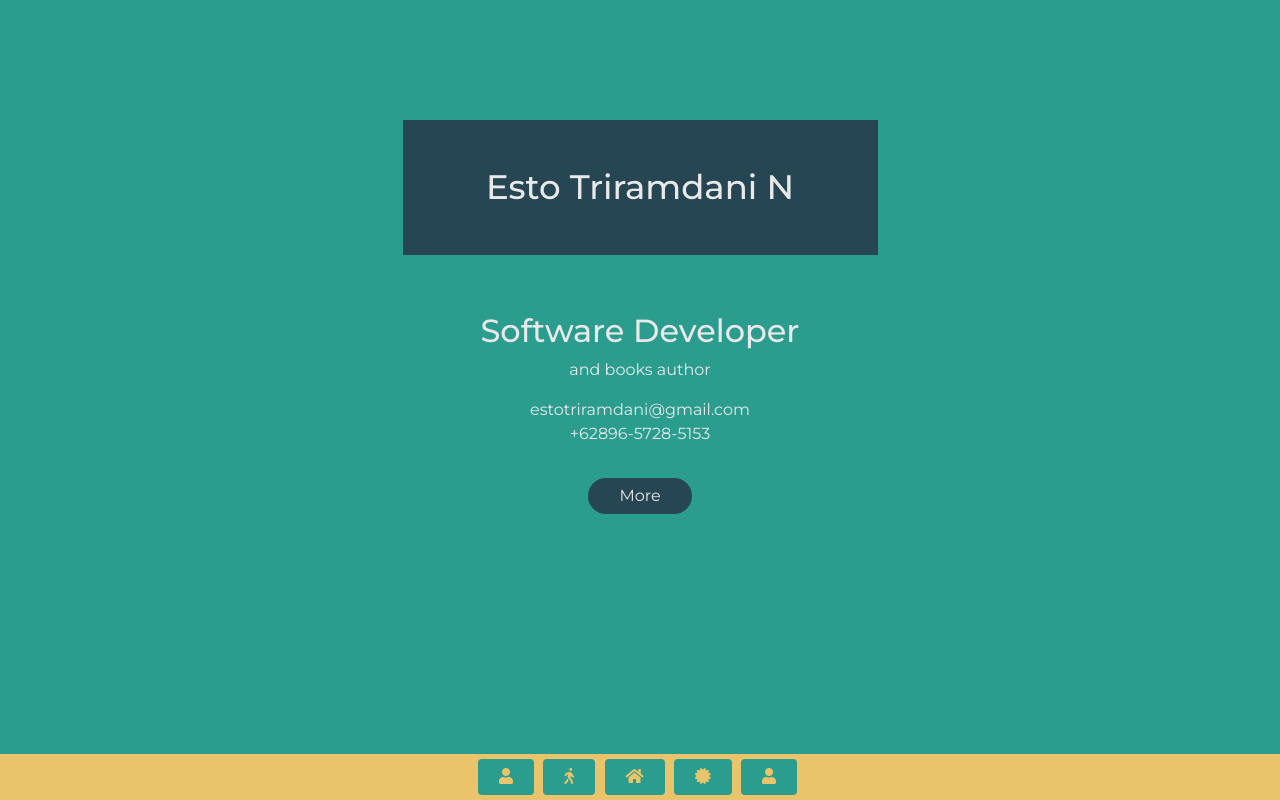
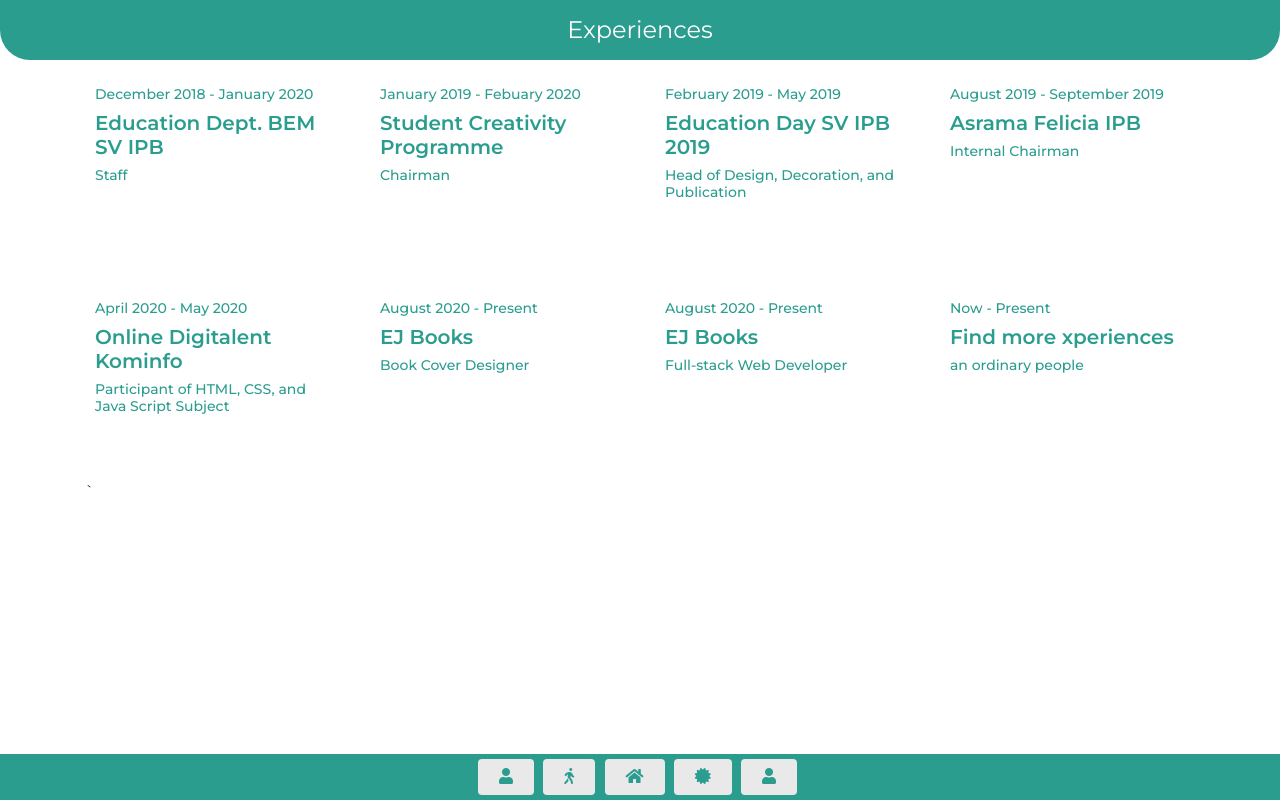
Before and after one commit to estotriramdani/estotriramdani.github.io, a PHP site: page / in a window 1280 px wide. Run offline with PHP 8.4, Linux system fonts and the light colour scheme.

Commit message:
exp page

```diff
--- a/about.html
+++ b/about.html
@@ -50,21 +50,21 @@
       <h1 class="subtitle">Education</h1>
       <div class="row">
         <div class="col-sm">
-          <div class="edu">
+          <div class="roadmap">
             <h2>2018 - Present</h2>
             <h1>IPB University</h1>
             <h2>Computer Engineering</h2>
           </div>
         </div>
         <div class="col-sm">
-          <div class="edu">
+          <div class="roadmap">
             <h2>2015 - 2018</h2>
             <h1>SMAN 1 Dayeuhkolot</h1>
             <h2>Natural Science</h2>
           </div>
         </div>
         <div class="col-sm">
-          <div class="edu">
+          <div class="roadmap">
             <h2>2012 - 2015</h2>
             <h1>SMPN 1 Dayeuhkolot</h1>
             <h2>General</h2>
--- a/app.js
+++ b/app.js
@@ -1,5 +1,3 @@
-
-
 $('.menu').click(function () {
   var menu = $(this).attr('id');
   if (menu == "home") {
@@ -8,12 +6,11 @@ $('.menu').click(function () {
     $('.content').load('about.html');
   } else if (menu == "experiences") {
     $('.content').load('experiences.html');
-  } else if (menu == "sosmed") {
-    $('.content').load('sosmed.html');
+  } else if (menu == "completions") {
+    $('.content').load('completions.html');
   } else if (menu == "start") {
     $('.content').load('about.html');
   }
 });
 
-// halaman yang di load default pertama kali
-$('.content').load('home.html');
+$('.content').load('experiences.html');
--- a/experiences.html
+++ b/experiences.html
@@ -4,10 +4,100 @@
     <p>Experiences</p>
   </div>
 
+
+
   <div class="isi">
     <div class="container">
-      Lorem ipsum, dolor sit amet consectetur adipisicing elit. Nesciunt a atque nisi. Illum quod ad eum optio explicabo
-      blanditiis beatae amet ducimus, dolore officiis velit animi, minima cupiditate eveniet non?
+      <div class="exp-row-1 mb-4">
+
+        <div class="row">
+          <div class="col-sm-3">
+            <div class="roadmap exp-card">
+              <h2>December 2018 - January 2020</h2>
+              <h1>Education Dept. BEM SV IPB</h1>
+              <h2>Staff</h2>
+              <div class="arrow">
+                <i class="fas fa-long-arrow-alt-right"></i>
+              </div>
+            </div>
+          </div>
+          <div class="col-sm-3">
+            <div class="roadmap exp-card">
+              <h2>January 2019 - Febuary 2020</h2>
+              <h1>Student Creativity Programme</h1>
+              <h2>Chairman</h2>
+              <div class="arrow">
+                <i class="fas fa-long-arrow-alt-right"></i>
+              </div>
+            </div>
+          </div>
+          <div class="col-sm-3">
+            <div class="roadmap exp-card">
+              <h2>February 2019 - May 2019</h2>
+              <h1>Education Day SV IPB 2019</h1>
+              <h2>Head of Design, Decoration, and Publication</h2>
+              <div class="arrow">
+                <i class="fas fa-long-arrow-alt-right"></i>
+              </div>
+            </div>
+          </div>
+          <div class="col-sm-3">
+            <div class="roadmap exp-card">
+              <h2>August 2019 - September 2019</h2>
+              <h1>Asrama Felicia IPB</h1>
+              <h2>Internal Chairman</h2>
+              <div class="arrow">
+                <i class="fas fa-long-arrow-alt-right"></i>
+              </div>
+            </div>
+          </div>
+        </div>
+      </div>
+
+      <div class="exp-row-2">
+        <div class="row">
+          <div class="col-sm-3">
+            <div class="roadmap exp-card">
+              <h2>April 2020 - May 2020</h2>
+              <h1>Online Digitalent Kominfo</h1>
+              <h2>Participant of HTML, CSS, and Java Script Subject</h2>
+              <div class="arrow">
+                <i class="fas fa-long-arrow-alt-right"></i>
+              </div>
+            </div>
+          </div>
+          <div class="col-sm-3">
+            <div class="roadmap exp-card">
+              <h2>August 2020 - Present</h2>
+              <h1>EJ Books</h1>
+              <h2>Book Cover Designer</h2>
+              <div class="arrow">
+                <i class="fas fa-long-arrow-alt-right"></i>
+              </div>
+            </div>
+          </div>
+          <div class="col-sm-3">
+            <div class="roadmap exp-card">
+              <h2>August 2020 - Present</h2>
+              <h1>EJ Books</h1>
+              <h2>Full-stack Web Developer</h2>
+              <div class="arrow">
+                <i class="fas fa-long-arrow-alt-right"></i>
+              </div>
+            </div>
+          </div>
+          <div class="col-sm-3">
+            <div class="roadmap exp-card">
+              <h2>Now - Present</h2>
+              <h1>Find more xperiences</h1>
+              <h2>an ordinary people</h2>
+              <div class="arrow">
+                <i class="fas fa-atom"></i>
+              </div>
+            </div>
+          </div>
+        </div>`
+      </div>
     </div>
   </div>
 </section>
--- a/style.css
+++ b/style.css
@@ -8,9 +8,9 @@ body {
   bottom: 0;
   z-index: 99;
   width: 100%;
-  background-color: #E9C46A;
+  background-color: #2A9D8F;
   padding: 5px 20px 5px 20px;
-  color: #2A9D8F;
+  color: #E9C46A;
   text-align: center;
   padding: 10px 0 10px 0;
 }
@@ -20,8 +20,8 @@ body {
 }
 
 .btn-download {
-  background-color: #2A9D8F;
-  color: #E9C46A;
+  color: #2A9D8F;
+  background-color: #E9E9E9;
 }
 
 .menu {
@@ -183,27 +183,75 @@ body {
 /* about - edu */
 .subtitle {
   font-size: 23px;
+  font-weight: 600;
+  color: #2A9D8F;
 }
 
-.edu {
+.roadmap {
   margin-bottom: 20px;
 }
 
-.edu h2 {
+.roadmap h2 {
   font-size: 14px;
 }
 
-.edu h1 {
+.roadmap h1 {
   font-size: 20px;
+  font-weight: 600;
 }
 
 .img-edu img {
-  opacity: 0.7;
+  opacity: 0.5;
   width: 250px;
   position: absolute;
   bottom: 20px;
   right: 0;
   z-index: -5;
+}
+
+
+/* experiences */
+.exp-row-1 {
+  position: relative;
+}
+
+.img-journey img {
+  width: 200px;
+  position: absolute;
+  bottom: 0;
+  right: 0;
+  z-index: -5;
+  opacity: 0.3;
+}
+
+.exp-card {
+  transition: .2s;
+  padding: 10px;
+  border-radius: 10px;
+  height: 130px;
+  position: relative;
+  color: #2A9D8F;
+}
+
+.exp-card:hover {
+  color: #E9E9E9;
+  background-color: #2A9D8F;
+}
+
+.arrow i {
+  font-size: 20px;
+}
+
+.arrow {
+  position: absolute;
+  bottom: 5px;
+  opacity: 0;
+  transition: .3s;
+}
+
+.exp-card:hover .arrow {
+  opacity: 1;
+  transform: rotate(90deg);
 }
 
 
@@ -256,8 +304,8 @@ body {
   }
 
   .btn-download {
-    background-color: #2A9D8F;
-    color: #E9C46A;
+    color: #2A9D8F;
+    background-color: #E9E9E9;
   }
 
   .sub-menu {
@@ -321,12 +369,27 @@ body {
   /* about */
   .img-edu img {
     opacity: 0.7;
-    width: 250px;
+    width: 400px;
     position: absolute;
     bottom: -20px;
     right: 0;
     z-index: -5;
   }
 
+  /* exp */
+  .img-journey img {
+    right: 0;
+  }
+  .exp-card {
+    height: 170px;
+    overflow: hidden;
+  }
+
+  .exp-card:hover .arrow {
+    opacity: 1;
+    transform: rotate(360deg);
+  }
+
+
 
 }
```
Also changed, not shown: img/journey.png (added), img/journey.svg (added).
